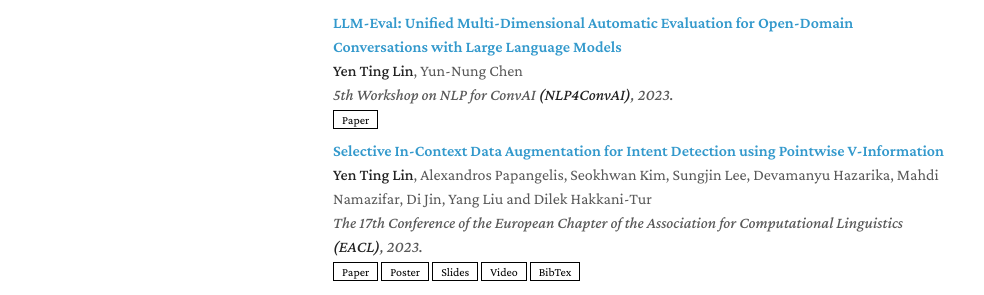
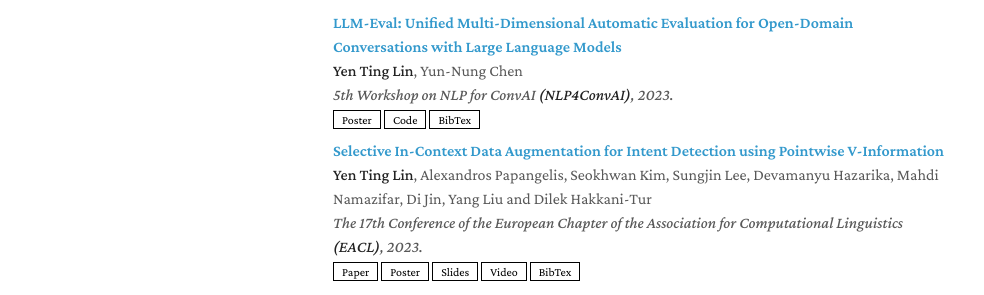
Before and after one commit to adamlin120/adamlin120.github.io, a Jekyll site: the page built from index.md, in a window 1280 px wide and 1352 px high. Shown: the part 533-828 px from the top of the window, without its empty margins (157-1141 px from the left). Built offline with Jekyll 4.4.1, drawn with Linux system fonts in a browser that asks for light colours; nearby versions of some CDN libraries; a style sheet for code colours, icons or effects is not loaded; our own code applies the rules of GitHub Pages for plain Markdown files.

Commit message:
Add LLM-Eval

```diff
--- a/_includes/publications.md
+++ b/_includes/publications.md
@@ -10,7 +10,9 @@
     <div class="author"><strong>Yen Ting Lin</strong>, Yun-Nung Chen</div>
     <div class="periodical"><em>5th Workshop on NLP for ConvAI <strong>(NLP4ConvAI)</strong>, 2023.</em></div>
     <div class="links">
-      <a href="https://arxiv.org/pdf/2305.13711.pdf" class="btn btn-sm z-depth-0" role="button" target="_blank" style="font-size:12px;">Paper</a>
+      <a href="https://ytlin.s3.ap-northeast-1.amazonaws.com/data/icda_poster.pdf" class="btn btn-sm z-depth-0" role="button" target="_blank" style="font-size:12px;">Poster</a>
+      <a href="https://github.com/adamlin120/llm-eval/tree/main" class="btn btn-sm z-depth-0" role="button" target="_blank" style="font-size:12px;">Code</a>
+      <a href="https://dblp.org/rec/journals/corr/abs-2305-13711.html?view=bibtex" class="btn btn-sm z-depth-0" role="button" target="_blank" style="font-size:12px;">BibTex</a>
     </div>
   </div>
 </div>
```
Also changed, not shown: 1 other file.
